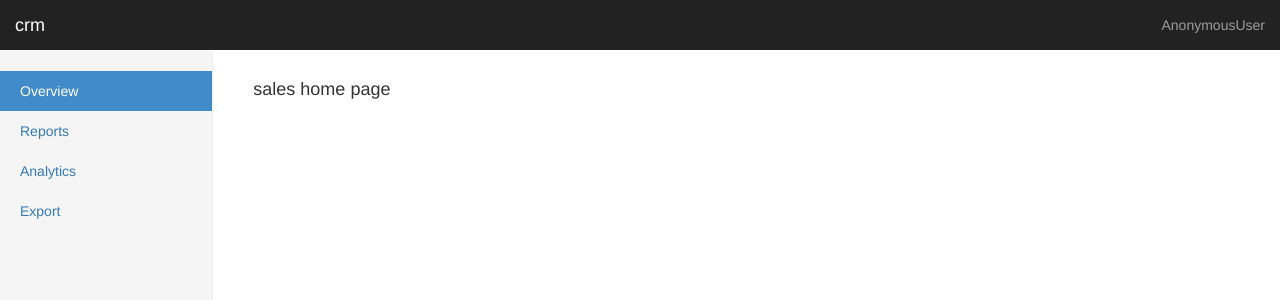
After one commit to sgr-smile2015/website, a Django app: page /crm/sales/ in a window 1280 px wide. The commit adds this page. Shown: the top 300 px of the page. Run offline with Django 3.2, Linux system fonts and the light colour scheme; some libraries are stand-ins or nearby versions.

```diff
--- a/crm/admin.py
+++ b/crm/admin.py
@@ -1,5 +1,9 @@
 from django.contrib import admin
 from .models import *
+
+
+class CustomerAdmin(admin.ModelAdmin):
+    list_display = ('id', 'qq', 'source', 'consultant', 'content', 'status', 'date')
 
 
 admin.site.register(Customer)
--- a/crm/models.py
+++ b/crm/models.py
@@ -72,7 +72,7 @@ class CustomerFollowUp(models.Model):
 
 class Course(models.Model):
     name = models.CharField(max_length=64, unique=True)
-    price = models.PositiveSmallIntegerField()
+    price = models.PositiveSmallIntegerField(default=500)
     period = models.PositiveSmallIntegerField(verbose_name="周期(月)")
     outline = models.TextField()
 
--- a/crm/urls.py
+++ b/crm/urls.py
@@ -5,4 +5,5 @@ app_name = 'crm'
 
 urlpatterns = [
     url(r'^$', views.index, name='index'),
+    url(r'^sales/$', views.sales_index, name='sales_list'),
 ]
--- a/crm/views.py
+++ b/crm/views.py
@@ -3,3 +3,7 @@ from django.shortcuts import render
 
 def index(request):
     return render(request, 'index.html')
+
+
+def sales_index(request):
+    return render(request, 'sales/customer.html')
--- a/templates/index.html
+++ b/templates/index.html
@@ -33,7 +33,10 @@
             <li><a href="#">Export</a></li>
           </ul>
         </div>
+
         <div class="col-sm-9 col-sm-offset-3 col-md-10 col-md-offset-2 main">
+
+           {% block content %}
           <h1 class="page-header">Dashboard</h1>
 
           <div class="row placeholders">
@@ -61,6 +64,8 @@
 
           <h2 class="sub-header">Section title</h2>
         </div>
+           {% endblock %}
+
       </div>
     </div>
 
--- /dev/null
+++ b/templates/sales/customer.html
@@ -0,0 +1,5 @@
+{% extends 'index.html' %}
+
+{% block content %}
+<h4> sales home page </h4>
+{% endblock %}
```
